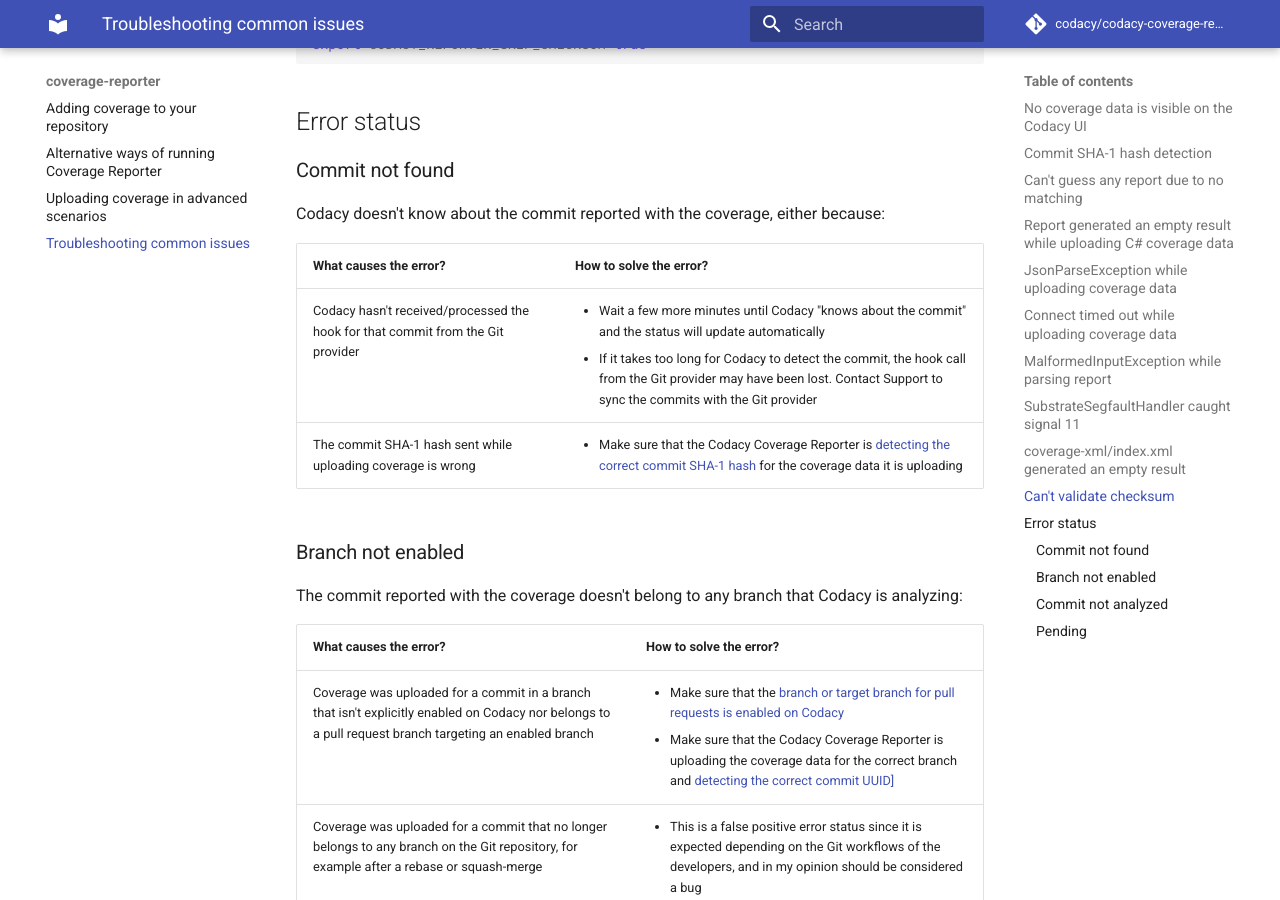
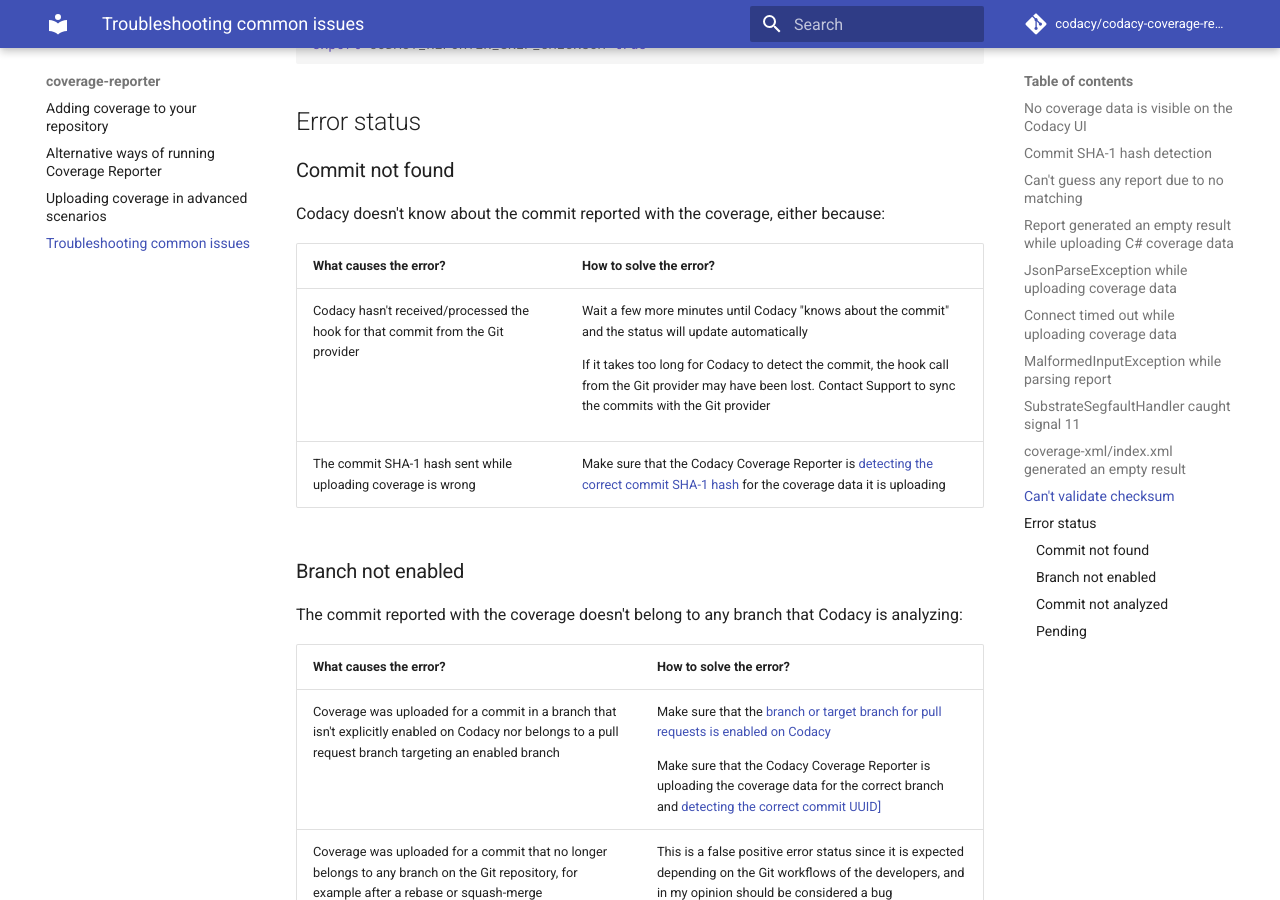
Before and after one commit to codacy/codacy-coverage-reporter, an MkDocs documentation site: the page built from docs/troubleshooting-common-issues.md, in a window 1280 px wide and 900 px high, scrolled down 4303 px. Built offline with MkDocs 1.6.1 and Material for MkDocs 9.7.7, drawn with Linux system fonts in a browser that asks for light colours; comment, search, counter and statistics services are not loaded.

Commit message:
doc: Simplify table by removing lists CY-6365

```diff
--- a/docs/troubleshooting-common-issues.md
+++ b/docs/troubleshooting-common-issues.md
@@ -151,17 +151,21 @@
 </thead>
 <tbody>
 <tr>
-    <td>Codacy hasn't received/processed the hook for that commit from the Git provider</td>
-    <td><ul>
-        <li>Wait a few more minutes until Codacy "knows about the commit" and the status will update automatically</li>
-        <li>If it takes too long for Codacy to detect the commit, the hook call from the Git provider may have been lost. Contact Support to sync the commits with the Git provider</li>
+    <td>
+        Codacy hasn't received/processed the hook for that commit from the Git provider
+    </td>
+    <td>
+        <p>Wait a few more minutes until Codacy "knows about the commit" and the status will update automatically</p>
+        <p>If it takes too long for Codacy to detect the commit, the hook call from the Git provider may have been lost. Contact Support to sync the commits with the Git provider<p>
     </ul></td>
 </tr>
 <tr>
-    <td>The commit SHA-1 hash sent while uploading coverage is wrong</td>
-    <td><ul>
-        <li>Make sure that the Codacy Coverage Reporter is <a href="#commit-detection">detecting the correct commit SHA-1 hash</a> for the coverage data it is uploading</li>
-    </ul></td>
+    <td>
+        The commit SHA-1 hash sent while uploading coverage is wrong
+    </td>
+    <td>
+        Make sure that the Codacy Coverage Reporter is <a href="#commit-detection">detecting the correct commit SHA-1 hash</a> for the coverage data it is uploading
+    </td>
 </tr>
 </table>
 
@@ -178,17 +182,21 @@
 </thead>
 <tbody>
 <tr>
-    <td>Coverage was uploaded for a commit in a branch that isn't explicitly enabled on Codacy nor belongs to a pull request branch targeting an enabled branch</td>
-    <td><ul>
-        <li>Make sure that the <a href="../repositories-configure/managing-branches/">branch or target branch for pull requests is enabled on Codacy</a></li>
-        <li>Make sure that the Codacy Coverage Reporter is uploading the coverage data for the correct branch and <a href="#commit-detection">detecting the correct commit UUID]</a></li>
-    </ul></td>
+    <td>
+        Coverage was uploaded for a commit in a branch that isn't explicitly enabled on Codacy nor belongs to a pull request branch targeting an enabled branch
+    </td>
+    <td>
+        <p>Make sure that the <a href="../repositories-configure/managing-branches/">branch or target branch for pull requests is enabled on Codacy</a></p>
+        <p>Make sure that the Codacy Coverage Reporter is uploading the coverage data for the correct branch and <a href="#commit-detection">detecting the correct commit UUID]</a></p>
+    </td>
 </tr>
 <tr>
-    <td>Coverage was uploaded for a commit that no longer belongs to any branch on the Git repository, for example after a rebase or squash-merge</td>
-    <td><ul>
-        <li>This is a false positive error status since it is expected depending on the Git workflows of the developers, and in my opinion should be considered a bug <!--TODO Rewrite--></li>
-    </ul></td>
+    <td>
+        Coverage was uploaded for a commit that no longer belongs to any branch on the Git repository, for example after a rebase or squash-merge
+    </td>
+    <td>
+        This is a false positive error status since it is expected depending on the Git workflows of the developers, and in my opinion should be considered a bug <!--TODO Rewrite-->
+    </td>
 </tr>
 </table>
 
@@ -205,35 +213,45 @@
 </thead>
 <tbody>
 <tr>
-    <td>Codacy hasn't finished analyzing the commit yet</td>
-    <td><ul>
-        <li>Wait until Codacy completes the static code analysis for the commit and the status will update automatically</li>
-    </ul></td>
+    <td>
+        Codacy hasn't finished analyzing the commit yet
+    </td>
+    <td>
+        Wait until Codacy completes the static code analysis for the commit and the status will update automatically
+    </td>
 </tr>
 <tr>
-    <td>Codacy didn't analyze the commit on a private repository because the commit author isn't a member of the Codacy organization</td>
-    <td><ul>
-        <li>Make sure that all commit authors are <a href="../organizations/managing-people/#adding-people">added as members of the organization</a></li>
-    </ul></td>
+    <td>
+        Codacy didn't analyze the commit on a private repository because the commit author isn't a member of the Codacy organization
+    </td>
+    <td>
+        Make sure that all commit authors are <a href="../organizations/managing-people/#adding-people">added as members of the organization</a>
+    </td>
 </tr>
 <tr>
-    <td>Codacy skipped analyzing the commit because there are more recent commits</td>
-    <td><ul>
-        <li>Upload coverage data for the most recent commit in the branch</li>
-    </ul></td>
+    <td>
+        Codacy skipped analyzing the commit because there are more recent commits
+    </td>
+    <td>
+        Upload coverage data for the most recent commit in the branch
+    </td>
 </tr>
 <tr>
-    <td>Codacy ran into an error while performing the static code analysis of the commit</td>
-    <td><ul>
-        <li>Solve the underlying issue causing the analysis to fail (for example, fix the SSH key)</li>
-        <li>Contact Support asking for help</li>
-    </ul></td>
+    <td>
+        Codacy ran into an error while performing the static code analysis of the commit
+    </td>
+    <td>
+        <p>Solve the underlying issue causing the analysis to fail (for example, fix the SSH key)</p>
+        <p>Contact Support asking for help</p>
+    </td>
 </tr>
 <tr>
-    <td>The setting <strong>Run analysis on your build server</strong> is on, but the tools running locally aren't reporting results back to Codacy</td>
-    <td><ul>
-        <li>Make sure that the local tools run successfully and that they report the results back to Codacy to complete the analysis</li>
-    </ul></td>
+    <td>
+        The setting <strong>Run analysis on your build server</strong> is on, but the tools running locally aren't reporting results back to Codacy
+    </td>
+    <td>
+        Make sure that the local tools run successfully and that they report the results back to Codacy to complete the analysis
+    </td>
 </tr>
 </table>
 
@@ -248,22 +266,28 @@
 </thead>
 <tbody>
 <tr>
-    <td>Coverage was uploaded with the "partial" flag but Codacy didn't receive the "final" notification</td>
-    <td><ul>
-        <li>Make sure that after uploading all partial reports you <a href="../coverage-reporter/#multiple-reports">send the "final notification"</a></li>
-        <li>Alternatively, send all partial reports by <a href="../coverage-reporter/#multiple-reports">calling the Codacy Coverage Reporter only once</a></li>
-    </ul></td>
+    <td>
+        Coverage was uploaded with the "partial" flag but Codacy didn't receive the "final" notification
+    </td>
+    <td>
+        <p>Make sure that after uploading all partial reports you <a href="../coverage-reporter/#multiple-reports">send the "final notification"</a></p>
+        <p>Alternatively, send all partial reports by <a href="../coverage-reporter/#multiple-reports">calling the Codacy Coverage Reporter only once</a></p>
+    </td>
 </tr>
 <tr>
-    <td>Coverage uploaded only includes information for files that are <a href="../repositories-configure/ignoring-files/">ignored on Codacy</a></td>
-    <td><ul>
-        <li>This error status doesn't map well to the scenario causing it and Codacy could instead either report this status as Processed or with a new status to let users know why it won't display their coverage data, and in my opinion this scenario should be considered a bug <!--TODO Rewrite--></li>
-    </ul></td>
+    <td>
+        Coverage uploaded only includes information for files that are <a href="../repositories-configure/ignoring-files/">ignored on Codacy</a>
+    </td>
+    <td>
+        This error status doesn't map well to the scenario causing it and Codacy could instead either report this status as Processed or with a new status to let users know why it won't display their coverage data, and in my opinion this scenario should be considered a bug <!--TODO Rewrite-->
+    </td>
 </tr>
 <tr>
-    <td>An empty coverage data set (`"total": 0`) was uploaded using the Codacy API</td>
-    <td><ul>
-        <li>This error status doesn't map well to the scenario causing it and Codacy could instead either report this status as Processed or with a new status to let users know why it won't display their coverage data, and in my opinion this scenario should be considered a bug <!--TODO Rewrite--></li>
-    </ul></td>
+    <td>
+        An empty coverage data set (`"total": 0`) was uploaded using the Codacy API
+    </td>
+    <td>
+        This error status doesn't map well to the scenario causing it and Codacy could instead either report this status as Processed or with a new status to let users know why it won't display their coverage data, and in my opinion this scenario should be considered a bug <!--TODO Rewrite-->
+    </td>
 </tr>
 </table>
```
